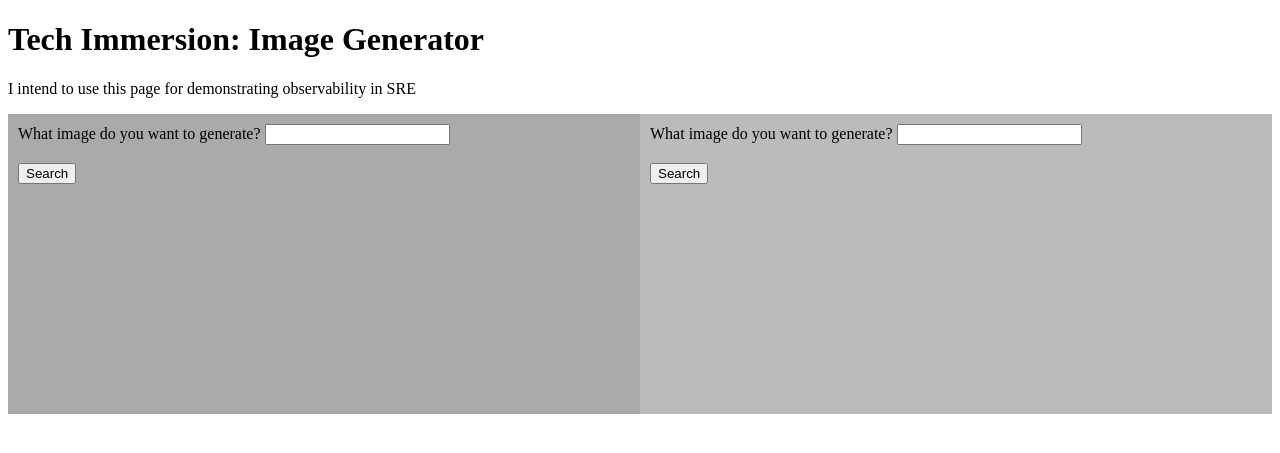
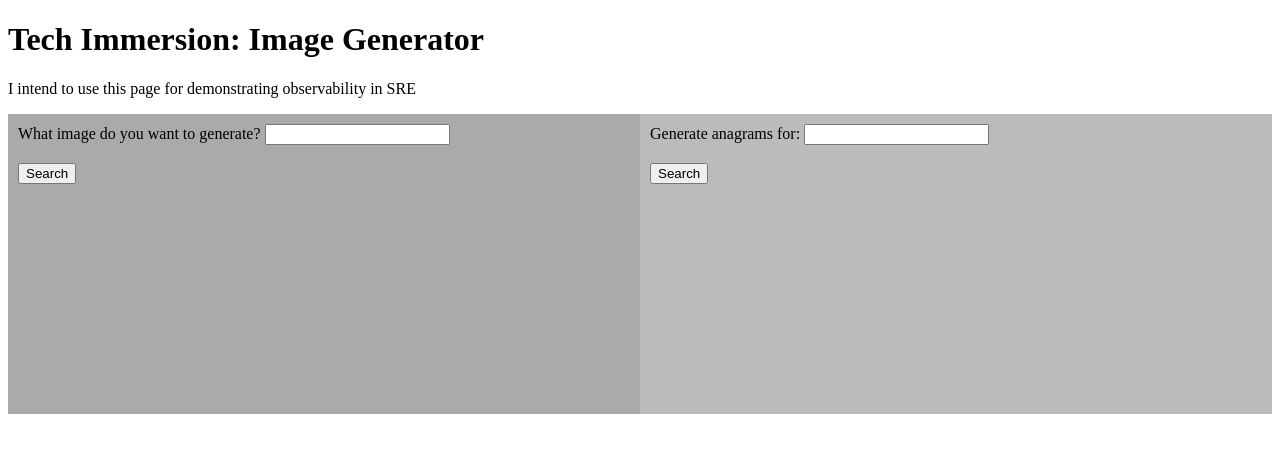
Before and after one commit to ramanansivasubramanian/image_generator, a Flask app: page / in a window 1280 px wide. Shown: the top 453 px of the page. Run offline with Flask 3, Linux system fonts and the light colour scheme.

Commit message:
Fixed an error with anagrams feature

```diff
--- a/templates/home.html
+++ b/templates/home.html
@@ -52,7 +52,7 @@
         </div>
         <div class="column" style="background-color:#bbb;">
             <form action="{{ url_for('anagrams')}}" method="post">
-                <label for="searchText">What image do you want to generate? </label>
+                <label for="searchText">Generate anagrams for: </label>
                 <input type="text" id="searchText" name="searchText"><br><br>
                 <input type="submit" value="Search">
             </form>
```
